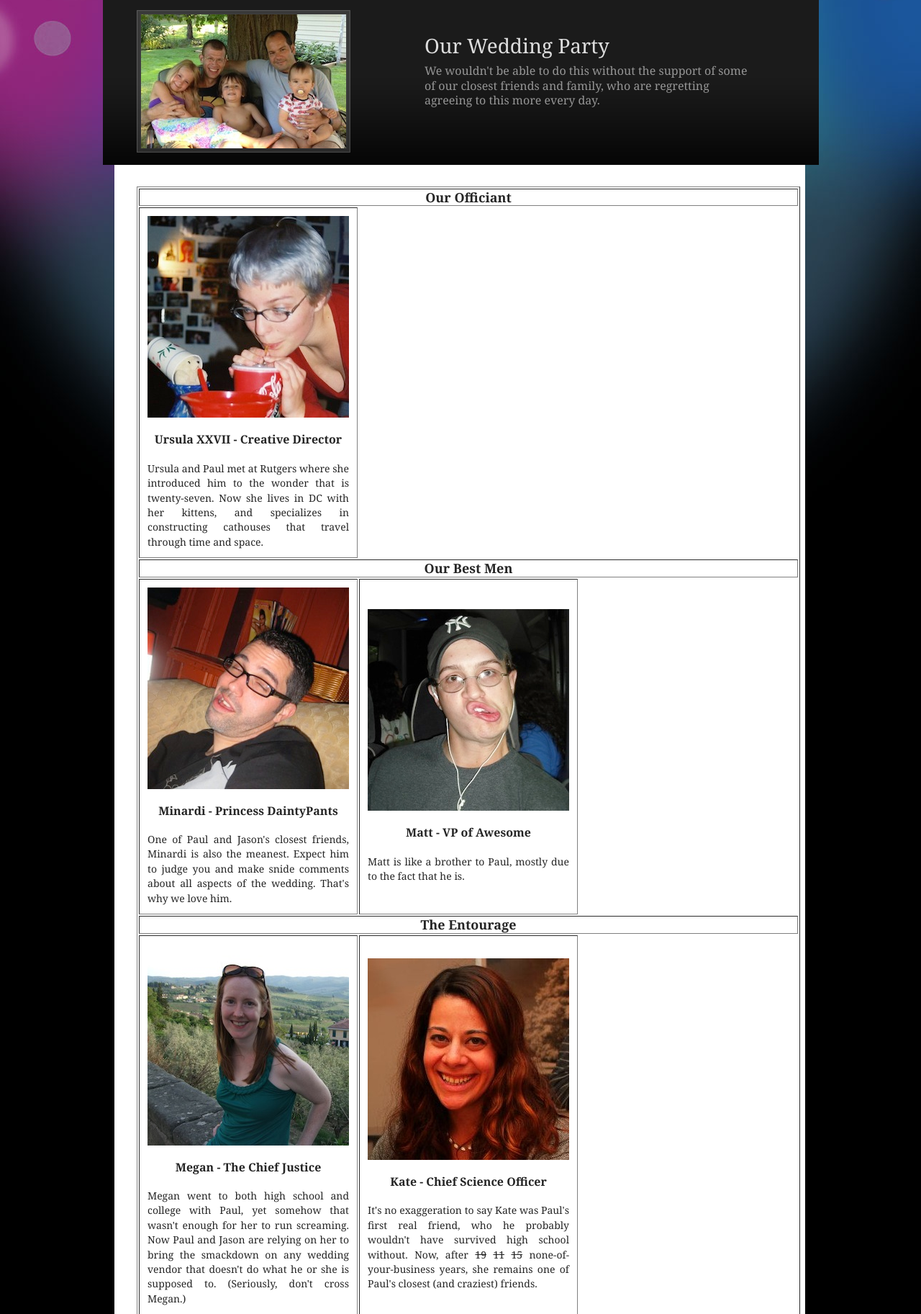
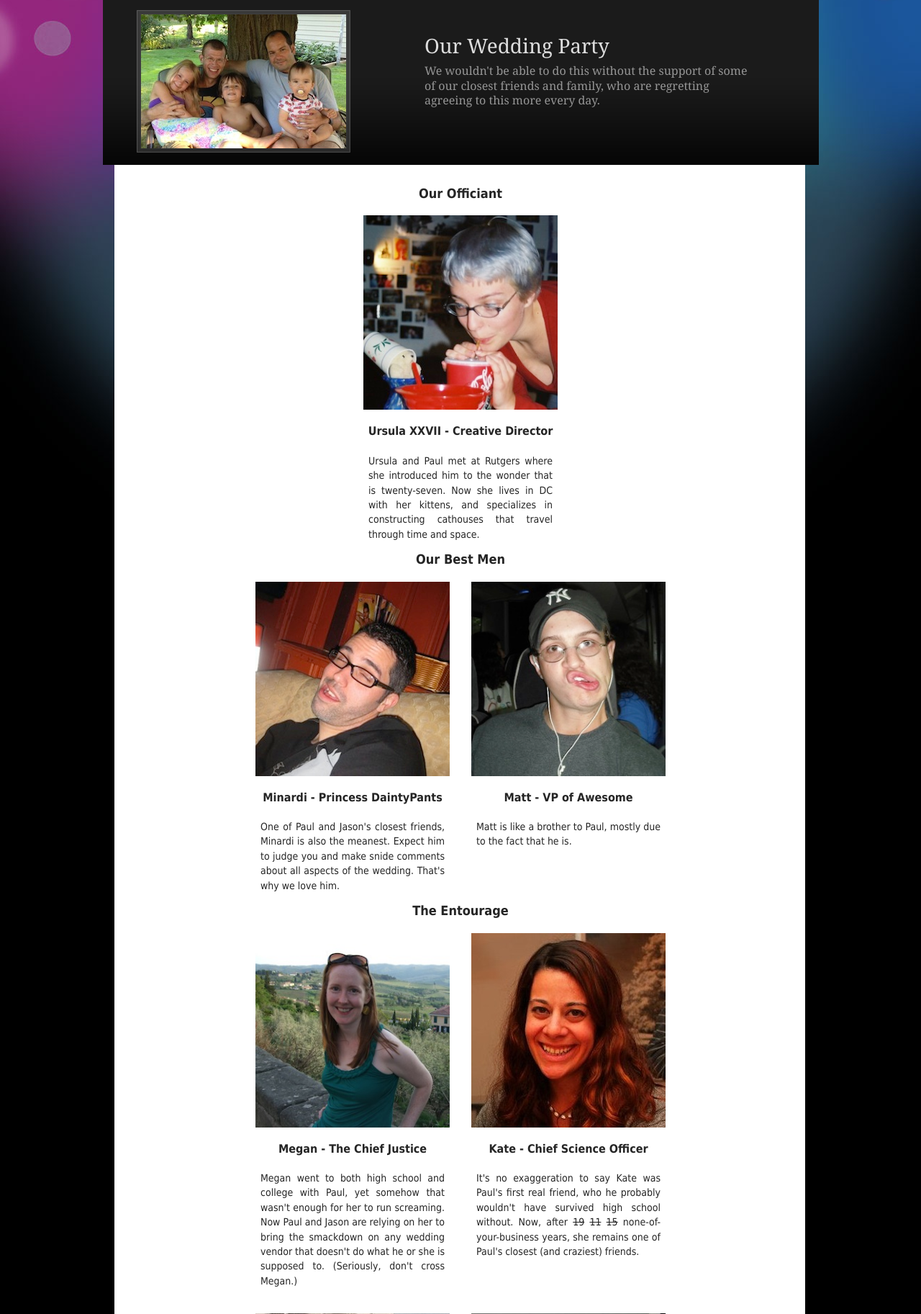
Before and after one commit to paulnicholsen27/wedding-website, a Django app: page /wedding_party/ in a window 1280 px wide. Shown: the part 198-2023 px from the top of the page at 72% size. Run offline with Django 3.2, Linux system fonts and the light colour scheme; parts of the project's set-up code (start-up, migrations or seed data) failed here and were passed over.

Commit message:
wedding party page styling done

```diff
--- a/mainsite/static/css/templatemo_style.css
+++ b/mainsite/static/css/templatemo_style.css
@@ -339,38 +339,7 @@
 	font-size: 14px;
 	font-style: italic;
 }
-.party_image img{
-	height: 280px;
-	width: 280px;
-	padding: 10px;
-}
 
-.party_name{
-	font-weight: bold;
-	padding: 10px;
-	text-align: center;
-	font-size: 16px;
-}
-
-.party_text{
-	padding: 10px;
-}
-
-#wedding_party{
-	font-family: Georgia, "Times New Roman", Times, serif;
-
-}
-
-#wedding_party th{
-	font-size: 18px;
-	font-weight: bold;
-}
-
-#wedding_party td{
-	height: 450px;
-	font-size: 14px;
-	text-align: justify;
-}
 .strikeout {text-decoration:line-through;}
 
 .story {
@@ -495,3 +464,60 @@
 #guest_error{
 	display:none;
 }
+
+/*wedding_party*/
+
+.wedding_party_container{
+/*border:2px solid blue;*/
+	font-family: Georgia, "Times New Roman", Times, serif;
+}
+.wedding_party_member{
+	float:left;
+	width:300px;
+	height: auto;
+	font-size: 14px;
+	padding: 10px 0;
+}
+
+.wedding_party_header{
+	font-size: 18px;
+	font-weight: bold;
+	clear: both;
+	text-align: center;
+}
+
+.wedding_party_row{
+	clear: both;
+	text-align: center;
+/*	margin-left: auto;
+	margin-right: auto;
+	width: auto;*/
+}
+
+.wedding_party_row_contents{
+	display: inline-block;
+}
+
+.party_image img{
+	height: 270px;
+	width: 270px;
+	padding: 10px;
+	text-align: center;
+}
+
+.party_name{
+	font-weight: bold;
+	padding: 10px;
+	text-align: center;
+	font-size: 16px;
+}
+
+.party_text{
+	margin: 10px 22px 5px 22px;
+	text-align: justify;
+}
+
+/*.wedding_party_row_contents{
+	margin-left: auto;
+	margin
+}*/
--- a/mainsite/templates/weddingparty.html
+++ b/mainsite/templates/weddingparty.html
@@ -4,7 +4,7 @@
   {% block content %}
     <div id="templatemo_middle">
 
-    	<div id="middle_img"><img class="middle_img" src="/static/images/paul_jason_3babies2.jpg" alt="image" /><span></span></div>
+    	<div id="middle_img"><img class="middle_img" src="/static/images//paul_jason_3babies2.jpg" alt="image" /><span></span></div>
 
         <div id="m_right">
 	        <h1>Our Wedding Party</h1>
@@ -15,81 +15,95 @@
     </div>
 
     <div id="templatemo_content">
-       <table id="wedding_party" border="1">
-        <tr>
-            <th colspan="3">Our Officiant</th>
-        </tr>
-        <div class='row'>
-            <td>
-            <div class="party_image"><img src="/static/images/ursula_whitehair.jpg" alt="ursula with white hair" /></div>
+       <div id="wedding_party_container">
+        <div class='wedding_party_row'>
+        <div class='wedding_party_row_contents'>
+        <div class = 'wedding_party_header'>
+            Our Officiant
+        </div>
+            <div class='wedding_party_member'>
+            <div class="party_image"><img src="/static/images/wedding_party/ursula_whitehair.jpg" alt="ursula with white hair" /></div>
 
             <div class="party_name">Ursula XXVII - Creative Director</div>
             <div class="party_text">Ursula and Paul met at Rutgers where she introduced him to the wonder that is twenty-seven.  Now she lives in DC with her kittens, and specializes in constructing cathouses that travel through time and space.</div>
-            </td>
             </div>
-        <tr>
-            <th colspan="3">Our Best Men</th>
-        </tr>
-        <tr>
-            <td>
-            <div class="party_image"><img src="/static/images/minardi_pretty.jpg" alt="He's so pretty." /></div>
+        </div>
+    </div>
+        <div class='wedding_party_row'>
+        <div class='wedding_party_row_contents'>
+        <div class='wedding_party_header'>
+            Our Best Men
+        </div>
+            <div class='wedding_party_member'>
+            <div class="party_image"><img src="/static/images/wedding_party/minardi_pretty.jpg" alt="He's so pretty." /></div>
             <div class="party_name">Minardi - Princess DaintyPants</div>
             <div class="party_text">One of Paul and Jason's closest friends, Minardi is also the meanest.  Expect him to judge you and make snide comments about all aspects of the wedding.  That's why we love him.</div>
-            </td>
-            <td>
-            <div class="party_image"><img src="/static/images/matt_funnyface.jpg" alt="the best picture of Matt we could find" /></div>
+            </div>
+            <div class='wedding_party_member'>
+            <div class="party_image"><img src="/static/images/wedding_party/matt_funnyface.jpg" alt="the best picture of Matt we could find" /></div>
             <div class="party_name">Matt - VP of Awesome</div>
             <div class="party_text">Matt is like a brother to Paul, mostly due to the fact that he is.</div>
-            </td>
-        </tr>
-        <tr >
-            <th colspan="3">The Entourage</th>
-        </tr>
-        <tr>
-            <td>
-            <div class="party_image"><img src="/static/images/megan_italy.jpg" alt="Megan in Italy" /></div>
+            </div>
+        </div>
+    </div>
+        <div class='wedding_party_row'>
+        <div class='wedding_party_row_contents'>
+        <div class = 'wedding_party_header'>
+            The Entourage
+        </div>
+            <div class='wedding_party_member'>
+            <div class="party_image"><img src="/static/images/wedding_party/megan_italy.jpg" alt="Megan in Italy" /></div>
             <div class="party_name">Megan - The Chief Justice</div>
             <div class="party_text">Megan went to both high school and college with Paul, yet somehow that wasn't enough for her to run screaming. Now Paul and Jason are relying on her to bring the smackdown on any wedding vendor that doesn't do what he or she is supposed to.  (Seriously, don't cross Megan.) </div>
-            </td>
-            <td>
-            <div class="party_image"><img src="/static/images/kate.jpg" alt="jack_on_bike" /></div>
+            </div>
+            <div class='wedding_party_member'>
+            <div class="party_image"><img src="/static/images/wedding_party/kate.jpg" alt="jack_on_bike" /></div>
             <div class="party_name">Kate - Chief Science Officer</div>
             <div class="party_text">It's no exaggeration to say Kate was Paul's first real friend, who he probably wouldn't have survived high school without.  Now, after <span class='strikeout'>19</span> <span class='strikeout'>11</span> <span class='strikeout'>15</span> none-of-your-business years, she remains one of Paul's closest (and craziest) friends.  </div>
-            </td>
-        </tr>
-        <tr>
-            <td>
-            <div class="party_image"><img src="/static/images/frank_goggles.jpg" alt="Frank going for a swim" /></div>
+            </div>
+        </div>
+    </div>
+        <div class='wedding_party_row'>
+            <div class='wedding_party_row_contents'>
+            <div class='wedding_party_member'>
+            <div class="party_image"><img src="/static/images/wedding_party/frank_goggles.jpg" alt="Frank going for a swim" /></div>
             <div class="party_name">Frank - Consultant of Epicness</div>
             <div class="party_text">Frank is Jason's brother-in-law, and father to the three adorable monkeys below. Paul and Jason included him in the wedding not just because he's important to them, but also because they figure there will be lots of opportunities to make him uncomfortable.</div>
-            </td>
-            <td>
-            <div class="party_image"><img src="/static/images/steve_hanging.jpg" alt="Steve hanging around" /></div>
+            </div>
+            <div class='wedding_party_member'>
+            <div class="party_image"><img src="/static/images/wedding_party/steve_hanging.jpg" alt="Steve hanging around" /></div>
             <div class="party_name">Steve - Senior Rockstar Extraordinaire</div>
-            <div class="party_text">Steve is Jason's cousin.  We're not really sure what's going on in this picture, but have learned to not ask questions.</div>
-            </td>
-        </tr>
-        <tr>
-            <th colspan="3">Monkeys</th>
-        </tr>
-        <tr>
-            <td>
-            <div class="party_image"><img src="/static/images/sophia_climbing.jpg" alt="Sophia climbing the wall" /></div>
+            <div class="party_text">Steve is Jason's cousin.  We're not really sure what's going on in this picture, but have learned not ask questions.</div>
+            </div>
+        </div>
+        </div>
+        <div class='wedding_party_row'>
+        <div class='wedding_party_row_contents'>
+        <div class = 'wedding_party_header'>
+            Monkeys
+        </div>
+        </div>
+
+        <div class='wedding_party_row'>
+
+            <div class='wedding_party_member'>
+                <div class="party_image"><img src="/static/images/wedding_party/sophia_climbing.jpg" alt="Sophia climbing the wall" /></div>
                 <div class="party_name">Sophia - Queen of All Things, Jr.</div>
                 <div class="party_text">She's both beautiful and brilliant, and the whole wedding is really just an excuse for her to get dolled up and tell people what to do.</div>
-            </td>
-            <td>
-            <div class="party_image"><img src="/static/images/jack_bicycle.jpg" alt="jack_on_bike" /></div>
+            </div>
+            <div class='wedding_party_member'>
+                <div class="party_image"><img src="/static/images/wedding_party/jack_bicycle.jpg" alt="jack_on_bike" /></div>
                 <div class="party_name">Jackson - Evil Genius</div>
                 <div class="party_text">Jack is pretty tough.  With an older sister to keep up with and a baby brother to look after, he barely has time for his plans of world domination.</div>
-            </td>
-            <td>
-            <div class="party_image"><img src="/static/images/jacob_chocolate.jpg" alt="Jacob covered in chocolate." /></div>
+            </div>
+            <div class='wedding_party_member'>
+                <div class="party_image"><img src="/static/images/wedding_party/jacob_chocolate.jpg" alt="Jacob covered in chocolate." /></div>
                 <div class="party_name">Jacob - Sergeant-At-Arms</div>
                 <div class="party_text">Don't let those chubby cheeks fool you.  This kid is ten pounds of kickass in a five-pound diaper.</div>
-            </td>
-        </tr>
-    </table>
+            </div>
+        </div>
+        </div>
+    </div>
     	<div class="cleaner"></div>
     </div>
     <div id="templatemo_content_bottom"></div>
```
Also changed, not shown: mainsite/static/images/kate.jpg (deleted), mainsite/static/images/minardi_pretty.jpg (deleted), mainsite/static/images/wedding_party/frank_goggles.jpg (renamed from mainsite/static/images/frank_goggles.jpg), mainsite/static/images/wedding_party/jack_bicycle.jpg (renamed from mainsite/static/images/jack_bicycle.jpg), mainsite/static/images/wedding_party/jacob_chocolate.jpg (renamed from mainsite/static/images/jacob_chocolate.jpg), mainsite/static/images/wedding_party/kate.jpg (added), mainsite/static/images/wedding_party/matt_funnyface.jpg (renamed from mainsite/static/images/matt_funnyface.jpg), mainsite/static/images/wedding_party/megan_italy.jpg (renamed from mainsite/static/images/megan_italy.jpg), mainsite/static/images/wedding_party/minardi_pretty.jpg (added), mainsite/static/images/wedding_party/sophia_climbing.jpg (renamed from mainsite/static/images/sophia_climbing.jpg), mainsite/static/images/wedding_party/steve_hanging.jpg (renamed from mainsite/static/images/steve_hanging.jpg), mainsite/static/images/wedding_party/ursula_whitehair.jpg (renamed from mainsite/static/images/ursula_whitehair.jpg). Lines whose indentation alone changed are shown as unchanged.
